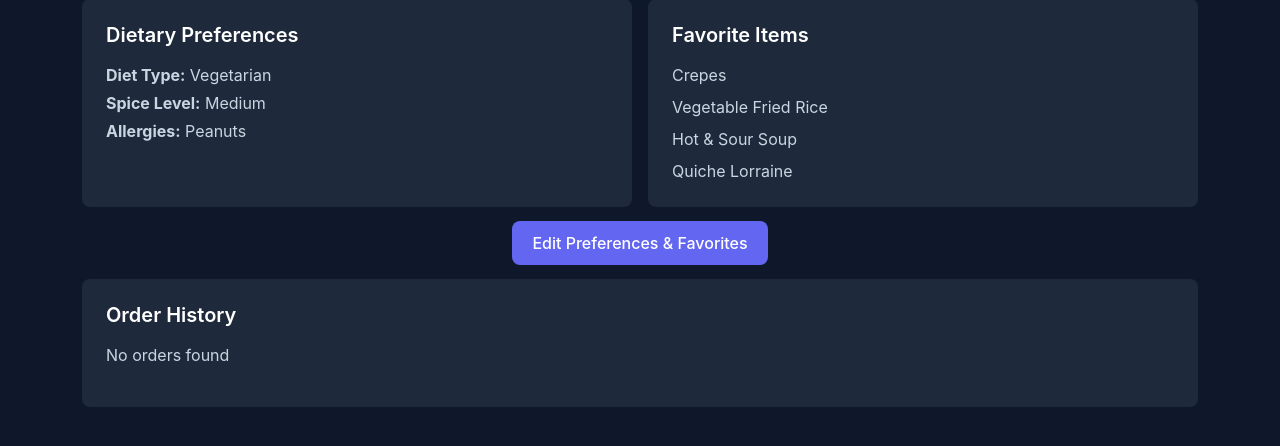
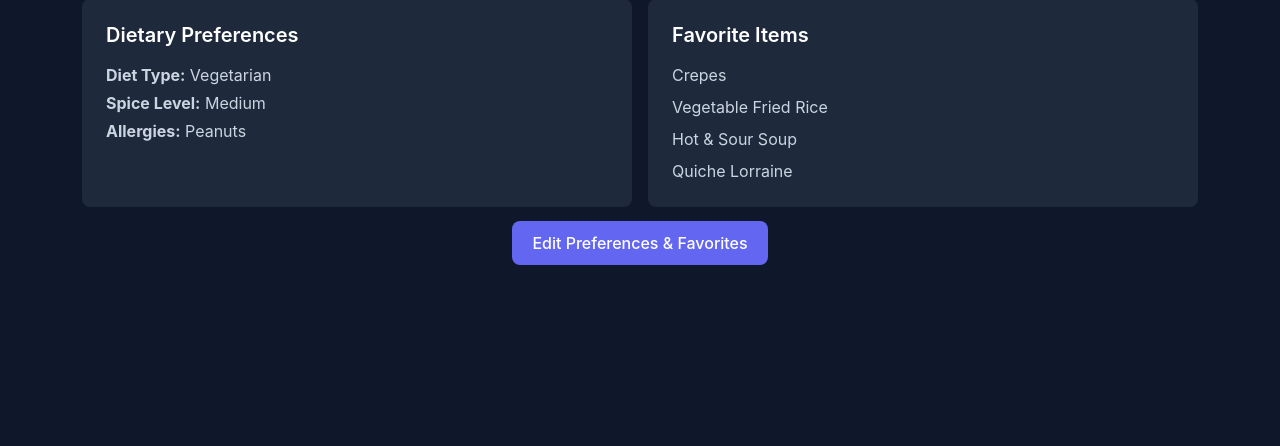
Before and after one commit to shahdaksh050/RecipeWeb, a PHP site: page /profile.php in a window 1280 px wide. Shown: the part 241-687 px from the top of the page. Run offline with PHP 8.4, Linux system fonts and the light colour scheme; a user stored in the database is signed in; data comes from the database, SQL or seed files in the repository; data that the repository does not hold is empty; some libraries are stand-ins or nearby versions.

Commit message:
Update profile.php

```diff
--- a/profile.php
+++ b/profile.php
@@ -375,42 +375,6 @@ $mysqli->close();
         Edit Preferences &amp; Favorites
       </a>
     </div>
-
-    <!-- Order History Section -->
-    <div class="bottom-section">
-      <div class="dark-card">
-        <h5>Order History</h5>
-        <?php if (!empty($orders)): ?>
-          <?php foreach ($orders as $order): ?>
-            <div class="card order-card">
-              <div class="card-header d-flex justify-content-between align-items-center">
-                <span>Order #<?= htmlspecialchars($order['id']) ?></span>
-                <span class="order-date">
-                  <?= date('Y-m-d', strtotime($order['order_date'])) ?>
-                </span>
-              </div>
-              <div class="card-body">
-                <?php foreach ($order['items'] as $item): ?>
-                  <div class="order-item">
-                    <span><?= htmlspecialchars($item['title']) ?></span>
-                    <span>$<?= number_format($item['price'], 2) ?></span>
-                  </div>
-                <?php endforeach; ?>
-                <!-- If you want to display the total -->
-                <?php if (isset($order['total'])): ?>
-                  <div class="order-item pt-2">
-                    <span><strong>Total</strong></span>
-                    <span><strong>$<?= number_format($order['total'], 2) ?></strong></span>
-                  </div>
-                <?php endif; ?>
-              </div>
-            </div>
-          <?php endforeach; ?>
-        <?php else: ?>
-          <p class="mt-3">No orders found</p>
-        <?php endif; ?>
-      </div>
-    </div>
   </div>
 
   <!-- Bootstrap JS (Optional for interactivity) -->
```
